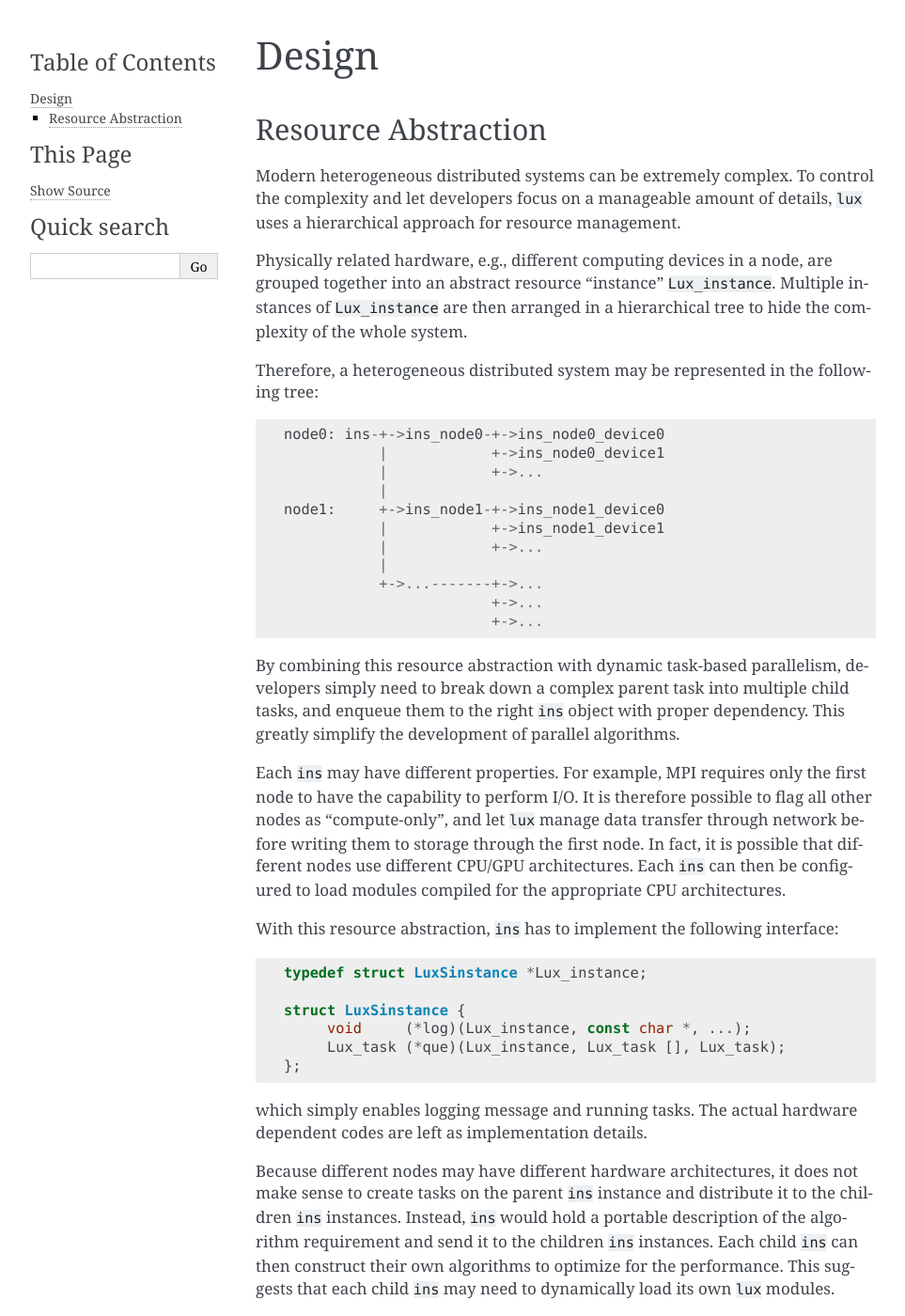
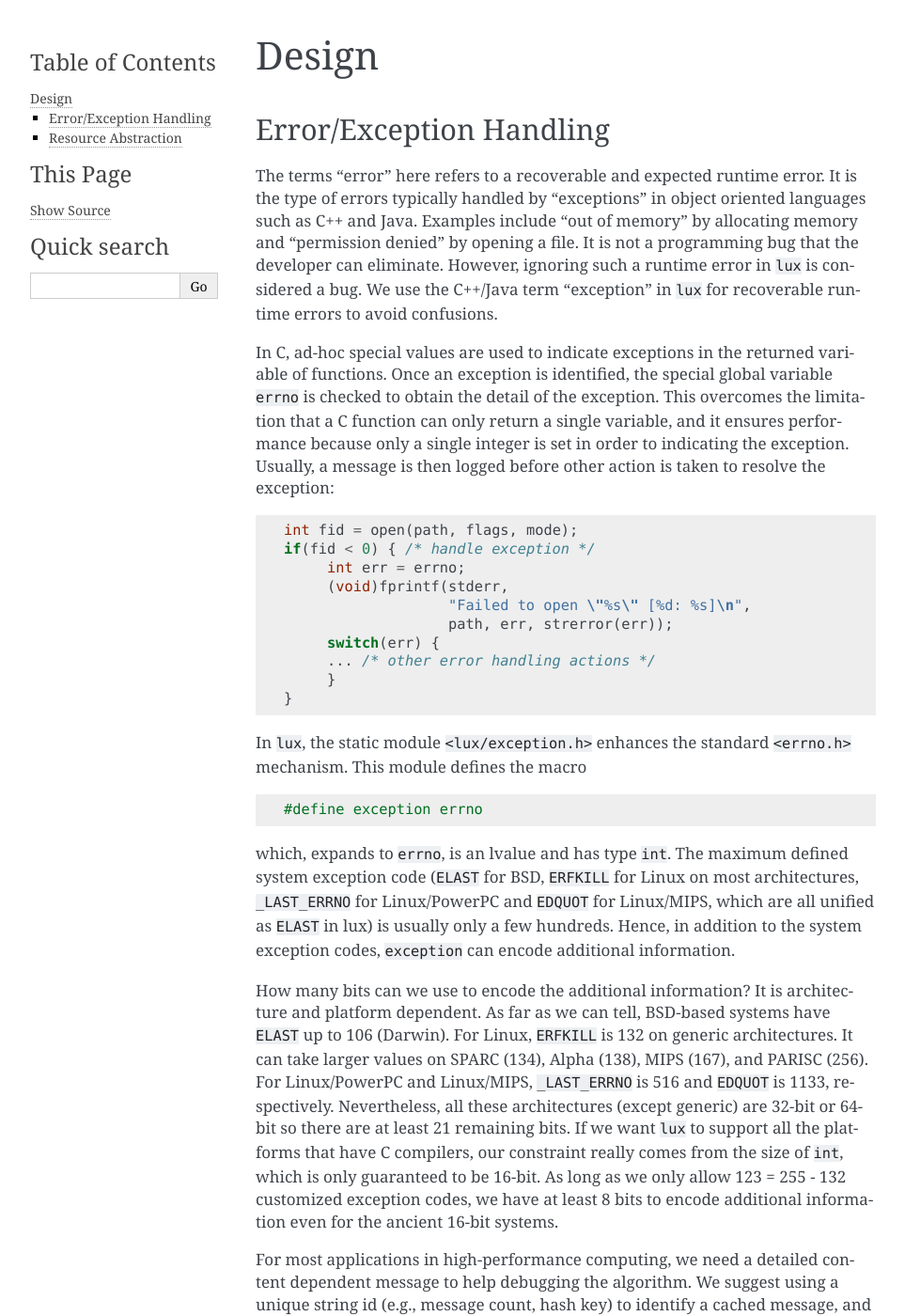
Before and after one commit to luxsrc/lux, a Sphinx documentation site: the page built from doc/design.rst, in a window 1280 px wide and 1400 px high. Shown: the whole window at 94% size, without its empty margins (148-1111 px from the left). Built offline with Sphinx 7.4.7, drawn with Linux system fonts in a browser that asks for light colours; some of the changed text lies outside the part shown.

Commit message:
Describe error/exception handling

```diff
--- a/doc/design.rst
+++ b/doc/design.rst
@@ -1,5 +1,87 @@
 Design
 ======
+
+
+Error/Exception Handling
+------------------------
+
+The terms "error" here refers to a recoverable and expected runtime
+error.
+It is the type of errors typically handled by "exceptions" in object
+oriented languages such as C++ and Java.
+Examples include "out of memory" by allocating memory and "permission
+denied" by opening a file.
+It is not a programming bug that the developer can eliminate.
+However, ignoring such a runtime error in ``lux`` is considered a bug.
+We use the C++/Java term "exception" in ``lux`` for recoverable
+runtime errors to avoid confusions.
+
+In C, ad-hoc special values are used to indicate exceptions in the
+returned variable of functions.
+Once an exception is identified, the special global variable ``errno``
+is checked to obtain the detail of the exception.
+This overcomes the limitation that a C function can only return a
+single variable, and it ensures performance because only a single
+integer is set in order to indicating the exception.
+Usually, a message is then logged before other action is taken to
+resolve the exception:
+
+.. code-block:: c
+
+   int fid = open(path, flags, mode);
+   if(fid < 0) { /* handle exception */
+   	int err = errno;
+   	(void)fprintf(stderr,
+   	              "Failed to open \"%s\" [%d: %s]\n",
+   	              path, err, strerror(err));
+   	switch(err) {
+   	... /* other error handling actions */
+   	}
+   }
+
+In ``lux``, the static module ``<lux/exception.h>`` enhances the
+standard ``<errno.h>`` mechanism.
+This module defines the macro
+
+.. code-block:: c
+
+   	#define exception errno
+
+which, expands to ``errno``, is an lvalue and has type ``int``.
+The maximum defined system exception code (``ELAST`` for BSD,
+``ERFKILL`` for Linux on most architectures,
+``_LAST_ERRNO`` for Linux/PowerPC and
+``EDQUOT`` for Linux/MIPS,
+which are all unified as ``ELAST`` in lux)
+is usually only a few hundreds.
+Hence, in addition to the system exception codes, ``exception`` can
+encode additional information.
+
+How many bits can we use to encode the additional information?
+It is architecture and platform dependent.
+As far as we can tell, BSD-based systems have ``ELAST`` up to 106
+(Darwin).
+For Linux, ``ERFKILL`` is 132 on generic architectures.
+It can take larger values on SPARC (134), Alpha (138), MIPS (167), and
+PARISC (256).
+For Linux/PowerPC and Linux/MIPS, ``_LAST_ERRNO`` is 516 and
+``EDQUOT`` is 1133, respectively.
+Nevertheless, all these architectures (except generic) are 32-bit or
+64-bit so there are at least 21 remaining bits.
+If we want ``lux`` to support all the platforms that have C compilers,
+our constraint really comes from the size of ``int``, which is only
+guaranteed to be 16-bit.
+As long as we only allow 123 = 255 - 132 customized exception codes,
+we have at least 8 bits to encode additional information even for the
+ancient 16-bit systems.
+
+For most applications in high-performance computing, we need a
+detailed content dependent message to help debugging the algorithm.
+We suggest using a unique string id (e.g., message count, hash key) to
+identify a cached message, and bitwise-OR-ing the id with an optional
+facility key and the exception code described in this section.
+This string id can be architecture, platform, and implementation
+dependent.
 
 
 Resource Abstraction
```
